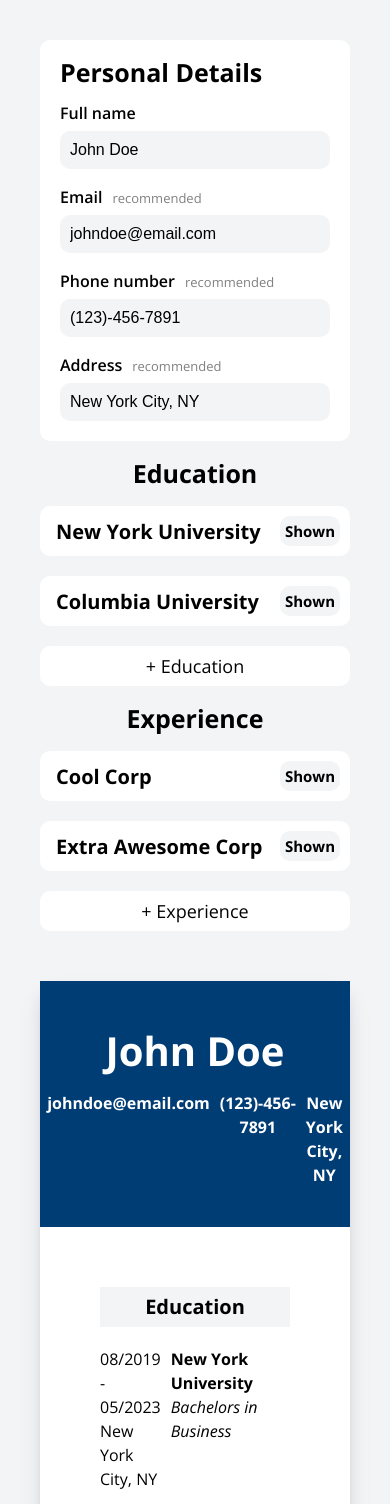
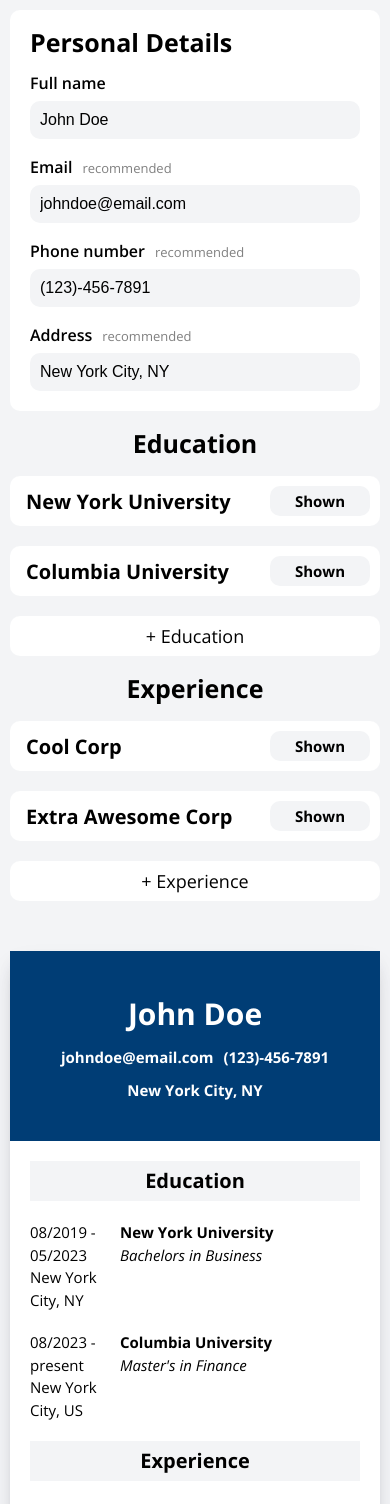
Before and after one commit to seanmckone/odin-cv-application, a React (Vite) app: page / in a window 390 px wide. Shown: the top 1504 px of the page. Built offline with nearby package versions, Linux system fonts and the light colour scheme.

Commit message:
Make app responsive

```diff
--- a/src/styles/App.css
+++ b/src/styles/App.css
@@ -11,7 +11,7 @@
   flex-direction: column;
   gap: 20px;
   align-items: center;
-  max-width: 400px;
+  max-width: 450px;
   width: 100%;
 }
 
@@ -29,3 +29,9 @@
   font-size: 18px;
   cursor: pointer;
 }
+
+@media (max-width: 650px) {
+  .app {
+    margin: 10px;
+  }
+}
--- a/src/styles/CollapsedFormButton.css
+++ b/src/styles/CollapsedFormButton.css
@@ -27,4 +27,6 @@
   background-color: var(--main-bg-color);
   font-size: 15px;
   padding: 5px;
+  width: 100%;
+  max-width: 100px;
 }
--- a/src/styles/EduExpForm.css
+++ b/src/styles/EduExpForm.css
@@ -1,7 +1,7 @@
 .education-form,
 .experience-form {
   background-color: var(--accent-bg-color);
-  padding: 20px;
+  padding: 15px;
   border-radius: 20px;
 
   display: flex;
--- a/src/styles/Resume.css
+++ b/src/styles/Resume.css
@@ -31,3 +31,10 @@
 .section-description {
   font-size: 17px;
 }
+
+@media (max-width: 650px) {
+  .resume-details {
+    padding: 20px;
+    font-size: 15px;
+  }
+}
--- a/src/styles/ResumeHeader.css
+++ b/src/styles/ResumeHeader.css
@@ -17,4 +17,15 @@
   flex-direction: row;
   gap: 10px;
   justify-content: center;
+  flex-wrap: wrap;
 }
+
+@media (max-width: 650px) {
+  .resume-name {
+    font-size: 30px;
+  }
+
+  .header-contact-info {
+    font-size: 15px;
+  }
+}
```
